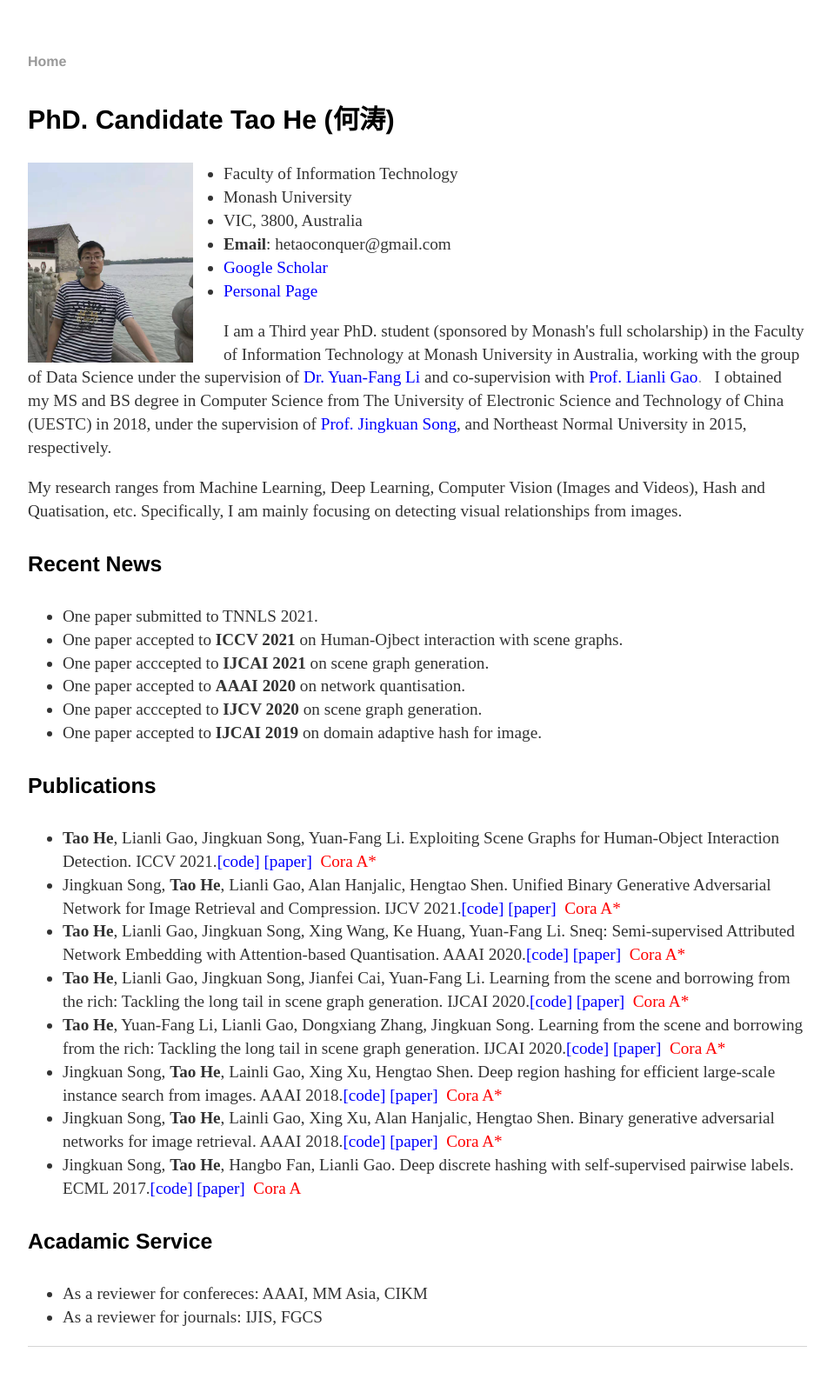
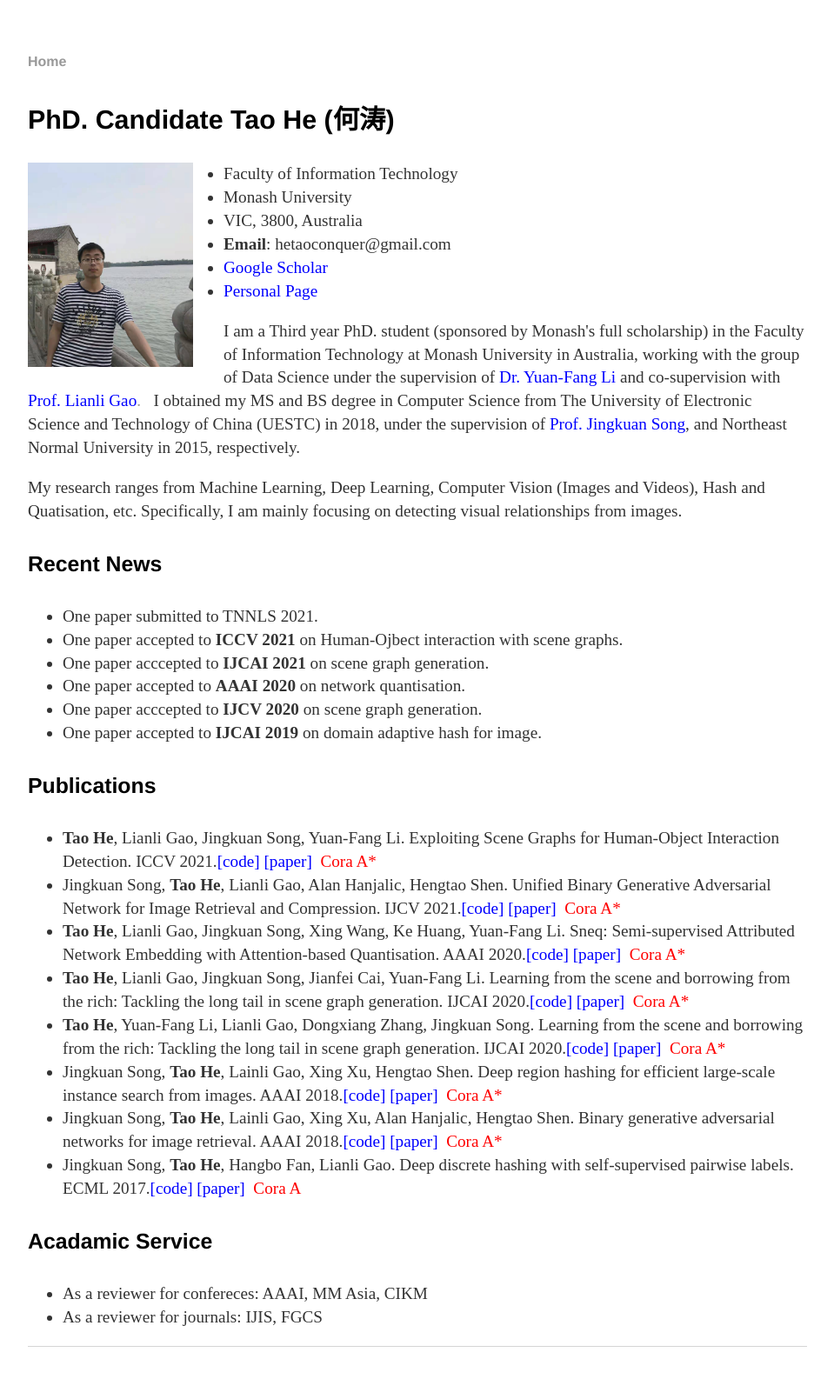
Before and after one commit to ht014/ht014.github.io, a Jekyll site: the page built from index.html, in a window 1280 px wide. Shown: the whole page at 87% size, without its empty margins (160-1119 px from the left). Built offline with Jekyll 4.4.1, drawn with Linux system fonts in a browser that asks for light colours.

Commit message:
Update index.html

```diff
--- a/index.html
+++ b/index.html
@@ -5,7 +5,7 @@ title: Tao He's Person Page
 
 		<div class="blurb">
 			<h3>PhD. Candidate Tao He (何涛)</h3>
-			<p><img src="1.jpg" alt="photo" style="width:190px;height:230px;float:left;margin-right:35px;">
+			<p><img src="1.jpg" alt="photo" style="width:190px;height:235px;float:left;margin-right:35px;">
 				<ul class="contacts">
 					<li>Faculty of Information Technology</li>
 					<li>Monash University</li>
```
